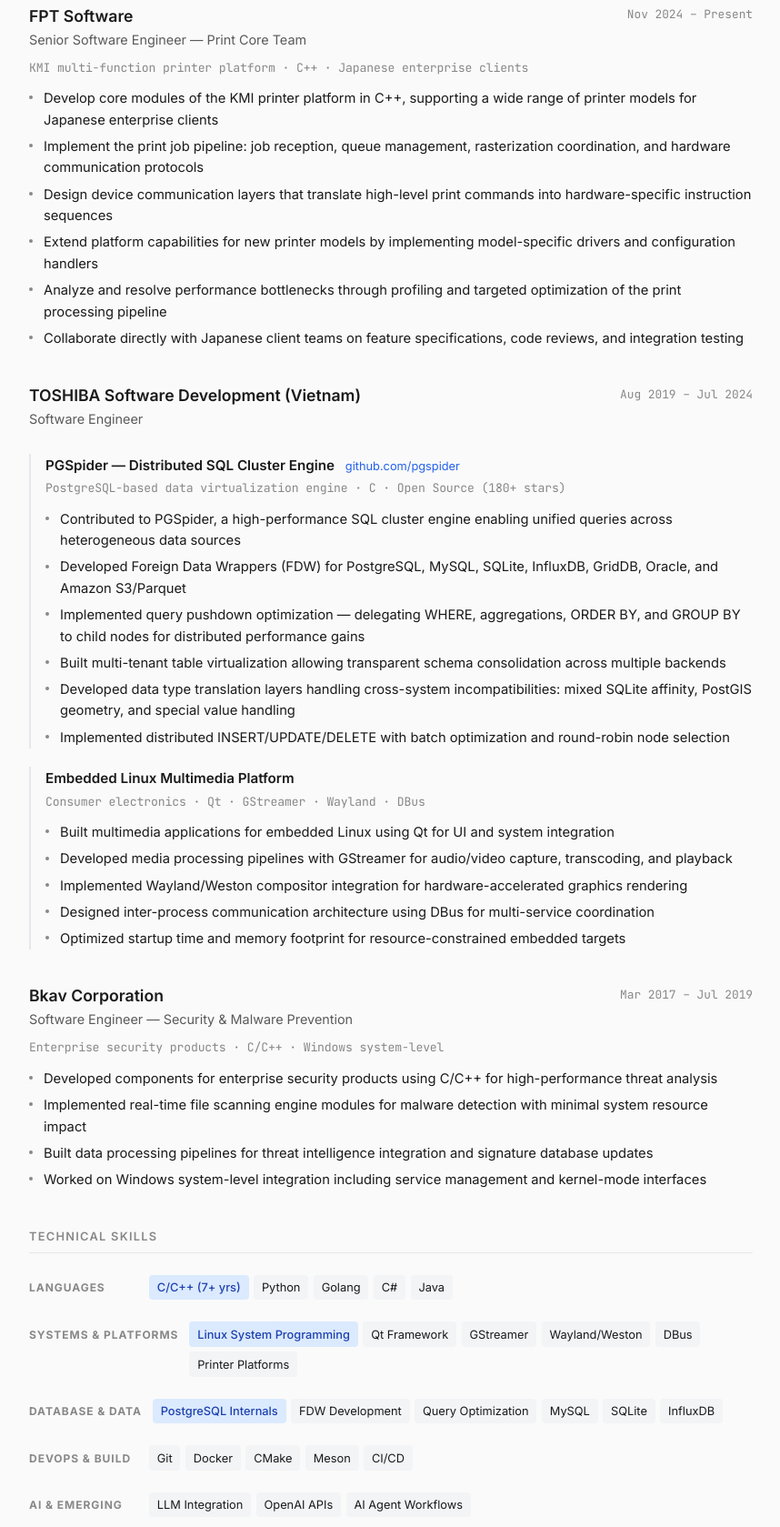
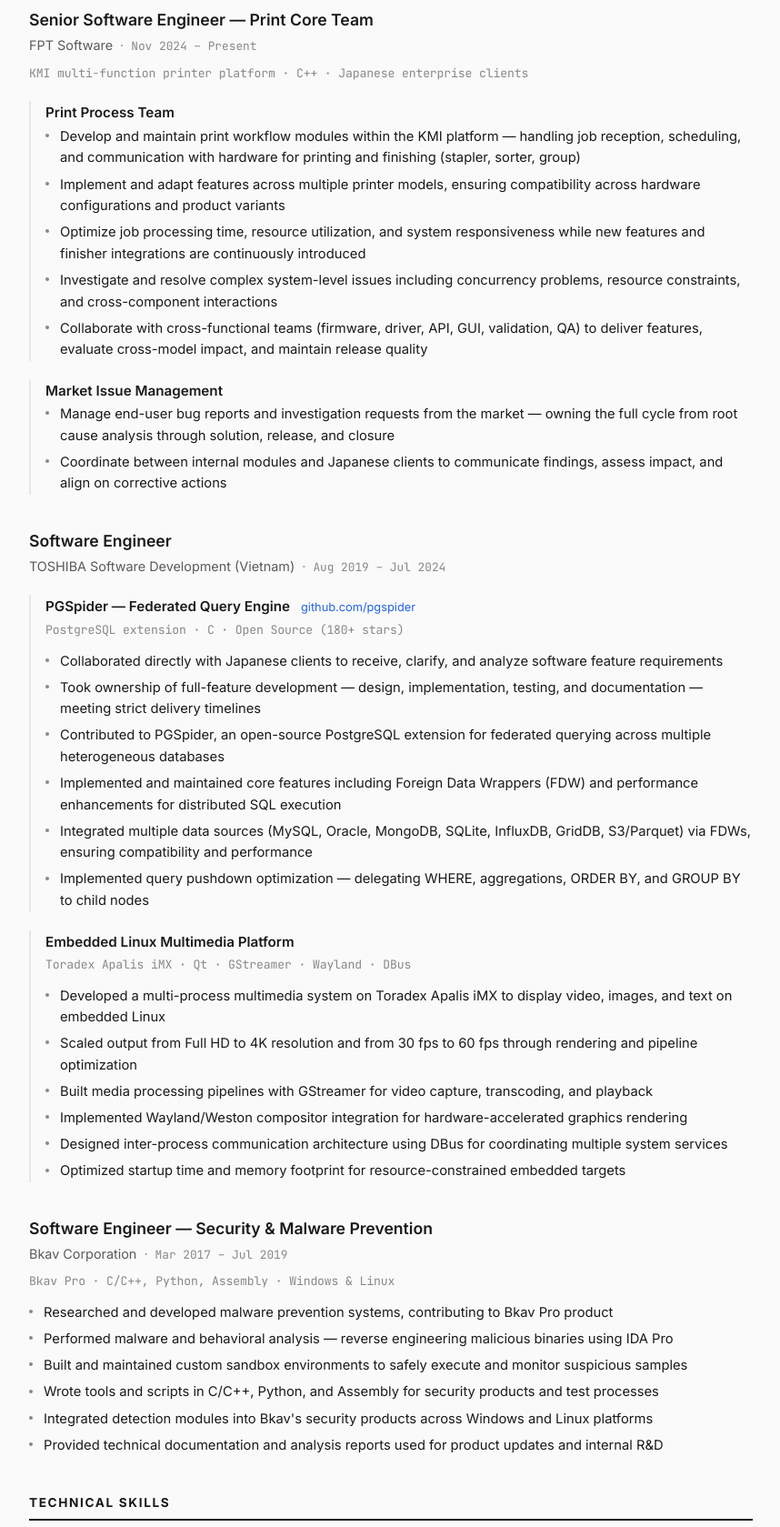
Before and after one commit to khieuvm/khieuvm, a website: page web/index.html in a window 1280 px wide. Shown: the part 518-2197 px from the top of the page at 91% size, without its empty margins (210-1068 px from the left). Drawn offline with Linux system fonts and the light colour scheme.

Commit message:
Restructure experience layout: job title prominent, company secondary
Swap the visual hierarchy so the role title (h3) is the largest element
and company name + date sit together on a smaller meta line below.

```diff
--- a/web/index.html
+++ b/web/index.html
@@ -41,55 +41,67 @@
 
             <article class="job">
                 <div class="job-header">
-                    <div>
-                        <h3>FPT Software</h3>
-                        <p class="job-title">Senior Software Engineer — Print Core Team</p>
+                    <h3>Senior Software Engineer — Print Core Team</h3>
+                    <div class="job-meta">
+                        <span class="job-company">FPT Software</span>
+                        <span class="job-date">Nov 2024 – Present</span>
                     </div>
-                    <span class="job-date">Nov 2024 – Present</span>
                 </div>
                 <p class="job-context">KMI multi-function printer platform · C++ · Japanese enterprise clients</p>
-                <ul>
-                    <li>Develop core modules of the KMI printer platform in C++, supporting a wide range of printer models for Japanese enterprise clients</li>
-                    <li>Implement the print job pipeline: job reception, queue management, rasterization coordination, and hardware communication protocols</li>
-                    <li>Design device communication layers that translate high-level print commands into hardware-specific instruction sequences</li>
-                    <li>Extend platform capabilities for new printer models by implementing model-specific drivers and configuration handlers</li>
-                    <li>Analyze and resolve performance bottlenecks through profiling and targeted optimization of the print processing pipeline</li>
-                    <li>Collaborate directly with Japanese client teams on feature specifications, code reviews, and integration testing</li>
-                </ul>
+
+                <div class="sub-project">
+                    <h4>Print Process Team</h4>
+                    <ul>
+                        <li>Develop and maintain print workflow modules within the KMI platform — handling job reception, scheduling, and communication with hardware for printing and finishing (stapler, sorter, group)</li>
+                        <li>Implement and adapt features across multiple printer models, ensuring compatibility across hardware configurations and product variants</li>
+                        <li>Optimize job processing time, resource utilization, and system responsiveness while new features and finisher integrations are continuously introduced</li>
+                        <li>Investigate and resolve complex system-level issues including concurrency problems, resource constraints, and cross-component interactions</li>
+                        <li>Collaborate with cross-functional teams (firmware, driver, API, GUI, validation, QA) to deliver features, evaluate cross-model impact, and maintain release quality</li>
+                    </ul>
+                </div>
+
+                <div class="sub-project">
+                    <h4>Market Issue Management</h4>
+                    <ul>
+                        <li>Manage end-user bug reports and investigation requests from the market — owning the full cycle from root cause analysis through solution, release, and closure</li>
+                        <li>Coordinate between internal modules and Japanese clients to communicate findings, assess impact, and align on corrective actions</li>
+                    </ul>
+                </div>
             </article>
 
             <article class="job">
                 <div class="job-header">
-                    <div>
-                        <h3>TOSHIBA Software Development (Vietnam)</h3>
-                        <p class="job-title">Software Engineer</p>
+                    <h3>Software Engineer</h3>
+                    <div class="job-meta">
+                        <span class="job-company">TOSHIBA Software Development (Vietnam)</span>
+                        <span class="job-date">Aug 2019 – Jul 2024</span>
                     </div>
-                    <span class="job-date">Aug 2019 – Jul 2024</span>
                 </div>
 
                 <div class="sub-project">
-                    <h4>PGSpider — Distributed SQL Cluster Engine
+                    <h4>PGSpider — Federated Query Engine
                         <a href="https://github.com/pgspider" target="_blank" rel="noopener" class="project-link">github.com/pgspider</a>
                     </h4>
-                    <p class="job-context">PostgreSQL-based data virtualization engine · C · Open Source (180+ stars)</p>
+                    <p class="job-context">PostgreSQL extension · C · Open Source (180+ stars)</p>
                     <ul>
-                        <li>Contributed to PGSpider, a high-performance SQL cluster engine enabling unified queries across heterogeneous data sources</li>
-                        <li>Developed Foreign Data Wrappers (FDW) for PostgreSQL, MySQL, SQLite, InfluxDB, GridDB, Oracle, and Amazon S3/Parquet</li>
-                        <li>Implemented query pushdown optimization — delegating WHERE, aggregations, ORDER BY, and GROUP BY to child nodes for distributed performance gains</li>
-                        <li>Built multi-tenant table virtualization allowing transparent schema consolidation across multiple backends</li>
-                        <li>Developed data type translation layers handling cross-system incompatibilities: mixed SQLite affinity, PostGIS geometry, and special value handling</li>
-                        <li>Implemented distributed INSERT/UPDATE/DELETE with batch optimization and round-robin node selection</li>
+                        <li>Collaborated directly with Japanese clients to receive, clarify, and analyze software feature requirements</li>
+                        <li>Took ownership of full-feature development — design, implementation, testing, and documentation — meeting strict delivery timelines</li>
+                        <li>Contributed to PGSpider, an open-source PostgreSQL extension for federated querying across multiple heterogeneous databases</li>
+                        <li>Implemented and maintained core features including Foreign Data Wrappers (FDW) and performance enhancements for distributed SQL execution</li>
+                        <li>Integrated multiple data sources (MySQL, Oracle, MongoDB, SQLite, InfluxDB, GridDB, S3/Parquet) via FDWs, ensuring compatibility and performance</li>
+                        <li>Implemented query pushdown optimization — delegating WHERE, aggregations, ORDER BY, and GROUP BY to child nodes</li>
                     </ul>
                 </div>
 
                 <div class="sub-project">
                     <h4>Embedded Linux Multimedia Platform</h4>
-                    <p class="job-context">Consumer electronics · Qt · GStreamer · Wayland · DBus</p>
+                    <p class="job-context">Toradex Apalis iMX · Qt · GStreamer · Wayland · DBus</p>
                     <ul>
-                        <li>Built multimedia applications for embedded Linux using Qt for UI and system integration</li>
-                        <li>Developed media processing pipelines with GStreamer for audio/video capture, transcoding, and playback</li>
+                        <li>Developed a multi-process multimedia system on Toradex Apalis iMX to display video, images, and text on embedded Linux</li>
+                        <li>Scaled output from Full HD to 4K resolution and from 30 fps to 60 fps through rendering and pipeline optimization</li>
+                        <li>Built media processing pipelines with GStreamer for video capture, transcoding, and playback</li>
                         <li>Implemented Wayland/Weston compositor integration for hardware-accelerated graphics rendering</li>
-                        <li>Designed inter-process communication architecture using DBus for multi-service coordination</li>
+                        <li>Designed inter-process communication architecture using DBus for coordinating multiple system services</li>
                         <li>Optimized startup time and memory footprint for resource-constrained embedded targets</li>
                     </ul>
                 </div>
@@ -97,18 +109,20 @@
 
             <article class="job">
                 <div class="job-header">
-                    <div>
-                        <h3>Bkav Corporation</h3>
-                        <p class="job-title">Software Engineer — Security & Malware Prevention</p>
+                    <h3>Software Engineer — Security & Malware Prevention</h3>
+                    <div class="job-meta">
+                        <span class="job-company">Bkav Corporation</span>
+                        <span class="job-date">Mar 2017 – Jul 2019</span>
                     </div>
-                    <span class="job-date">Mar 2017 – Jul 2019</span>
                 </div>
-                <p class="job-context">Enterprise security products · C/C++ · Windows system-level</p>
+                <p class="job-context">Bkav Pro · C/C++, Python, Assembly · Windows & Linux</p>
                 <ul>
-                    <li>Developed components for enterprise security products using C/C++ for high-performance threat analysis</li>
-                    <li>Implemented real-time file scanning engine modules for malware detection with minimal system resource impact</li>
-                    <li>Built data processing pipelines for threat intelligence integration and signature database updates</li>
-                    <li>Worked on Windows system-level integration including service management and kernel-mode interfaces</li>
+                    <li>Researched and developed malware prevention systems, contributing to Bkav Pro product</li>
+                    <li>Performed malware and behavioral analysis — reverse engineering malicious binaries using IDA Pro</li>
+                    <li>Built and maintained custom sandbox environments to safely execute and monitor suspicious samples</li>
+                    <li>Wrote tools and scripts in C/C++, Python, and Assembly for security products and test processes</li>
+                    <li>Integrated detection modules into Bkav's security products across Windows and Linux platforms</li>
+                    <li>Provided technical documentation and analysis reports used for product updates and internal R&D</li>
                 </ul>
             </article>
         </section>
@@ -170,14 +184,19 @@
         </section>
 
         <section class="section">
+            <h2>Projects</h2>
+            <p>Side projects and experiments available on <a href="https://github.com/khieuvm" target="_blank" rel="noopener">github.com/khieuvm</a></p>
+        </section>
+
+        <section class="section">
             <h2>Education</h2>
             <div class="edu">
                 <div class="job-header">
-                    <div>
-                        <h3>Hanoi University of Science and Technology</h3>
-                        <p class="job-title">Bachelor of Software Engineering — GPA: 3.1/4.0</p>
+                    <h3>Hanoi University of Science and Technology</h3>
+                    <div class="job-meta">
+                        <span class="job-company">Bachelor of Software Engineering — GPA: 3.1/4.0</span>
+                        <span class="job-date">2015 – 2019</span>
                     </div>
-                    <span class="job-date">2015 – 2019</span>
                 </div>
             </div>
         </section>
--- a/web/style.css
+++ b/web/style.css
@@ -112,14 +112,14 @@ a:hover {
 }
 
 .section h2 {
-    font-size: 0.8rem;
-    font-weight: 600;
+    font-size: 0.85rem;
+    font-weight: 700;
     text-transform: uppercase;
-    letter-spacing: 0.1em;
-    color: var(--color-light);
+    letter-spacing: 0.12em;
+    color: var(--color-text);
     margin-bottom: 1rem;
     padding-bottom: 0.4rem;
-    border-bottom: 1px solid var(--color-border);
+    border-bottom: 2px solid var(--color-text);
 }
 
 /* Jobs */
@@ -128,17 +128,31 @@ a:hover {
 }
 
 .job-header {
-    display: flex;
-    justify-content: space-between;
-    align-items: flex-start;
-    flex-wrap: wrap;
-    gap: 0.25rem;
-    margin-bottom: 0.15rem;
+    margin-bottom: 0.5rem;
 }
 
 .job-header h3 {
     font-size: 1.1rem;
     font-weight: 600;
+    margin-bottom: 0.1rem;
+}
+
+.job-meta {
+    display: flex;
+    align-items: baseline;
+    gap: 0.5rem;
+    flex-wrap: wrap;
+}
+
+.job-company {
+    font-size: 0.9rem;
+    color: var(--color-muted);
+}
+
+.job-company::after {
+    content: "·";
+    margin-left: 0.5rem;
+    color: var(--color-light);
 }
 
 .job-date {
@@ -146,7 +160,6 @@ a:hover {
     color: var(--color-light);
     font-family: var(--font-mono);
     white-space: nowrap;
-    padding-top: 0.15rem;
 }
 
 .job-title {
@@ -264,14 +277,20 @@ a:hover {
     align-items: baseline;
     gap: 0.75rem;
     padding: 0.5rem 0;
+    border-bottom: 1px solid var(--color-border);
+}
+
+.skill-category:last-child {
+    border-bottom: none;
 }
 
 .skill-category h4 {
-    font-size: 0.75rem;
-    text-transform: uppercase;
-    letter-spacing: 0.08em;
-    color: var(--color-light);
-    min-width: 120px;
+    font-size: 0.8rem;
+    font-weight: 500;
+    text-transform: none;
+    letter-spacing: normal;
+    color: var(--color-muted);
+    width: 160px;
     flex-shrink: 0;
 }
 
@@ -325,10 +344,6 @@ a:hover {
         flex-direction: column;
     }
 
-    .job-header {
-        flex-direction: column;
-    }
-
     .skills-grid {
         grid-template-columns: 1fr;
     }
```
